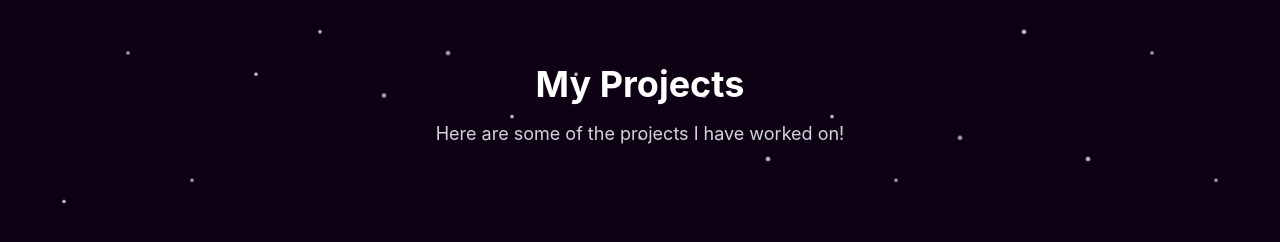
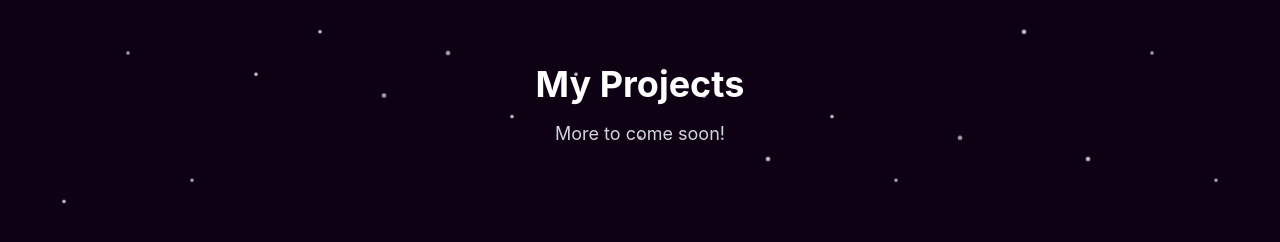
Before and after one commit to maheenmasoud/maheenmasoud.github.io, a website: page projects.html in a window 1280 px wide. Drawn offline with Linux system fonts and the light colour scheme.

Commit message:
project changes

```diff
--- a/projects.html
+++ b/projects.html
@@ -61,7 +61,7 @@
     <main class="relative z-10 py-16 text-center">
         <div class="container mx-auto">
             <h1 class="text-4xl font-bold mb-4">My Projects</h1>
-            <p class="text-lg text-gray-300">Here are some of the projects I have worked on!</p>
+            <p class="text-lg text-gray-300">More to come soon!</p>
         </div>
     </main>
 
```
